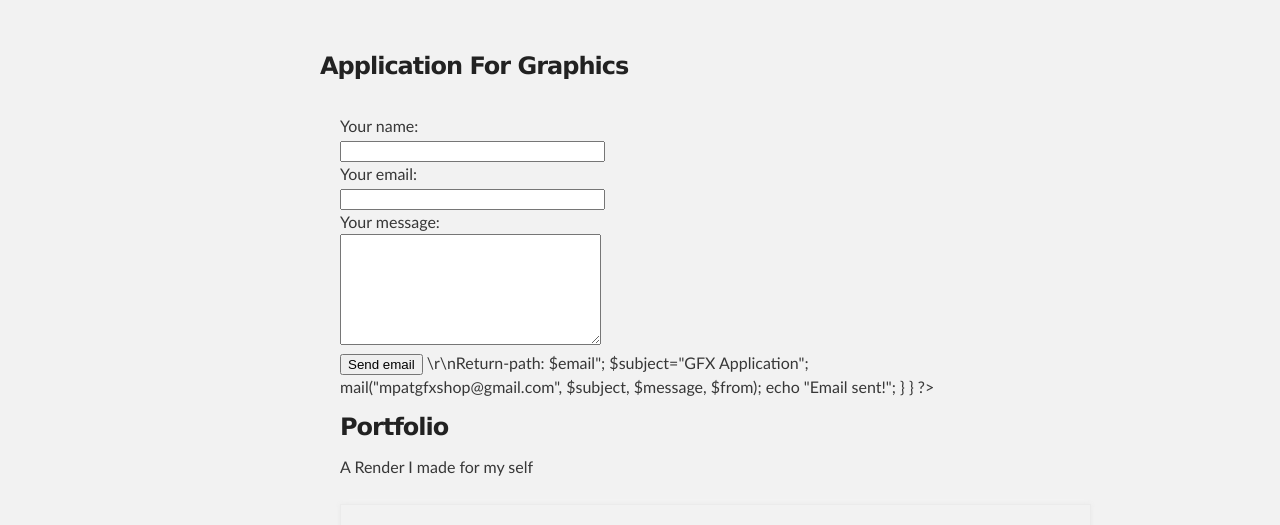
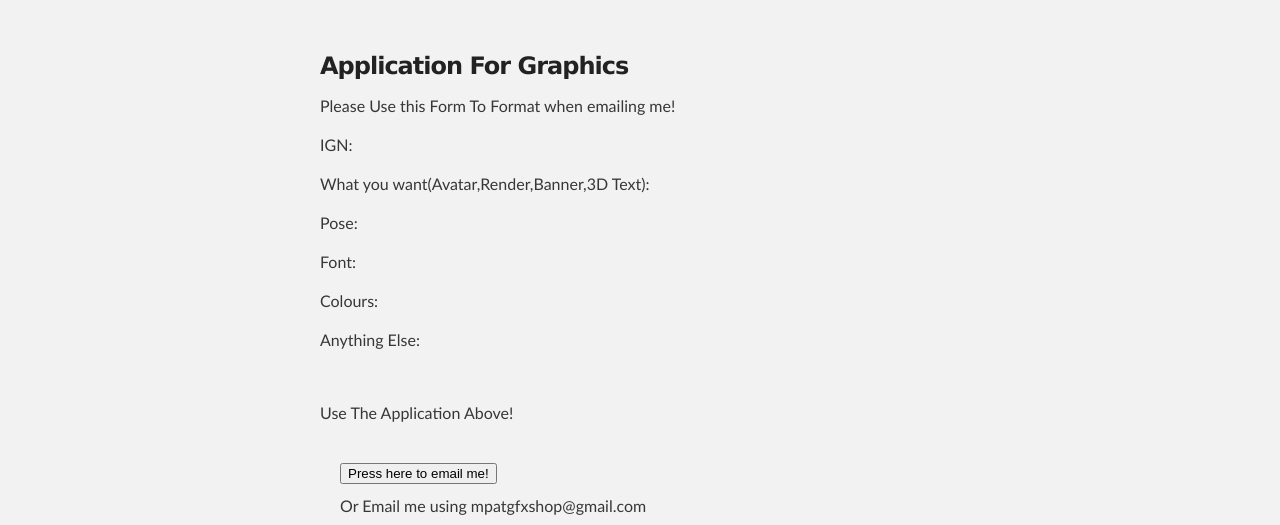
Before and after one commit to mpattrick/graphics, a plain HTML site: page ~tm82DA.html in a window 1280 px wide. Shown: the part 254-779 px from the top of the page. Drawn offline with Linux system fonts and the light colour scheme.

Commit message:
Form Update #3
Updated the form to a completely new way

```diff
--- a/~tm82DA.html
+++ b/~tm82DA.html
@@ -30,22 +30,19 @@
     <div id="main_content_wrap" class="outer">
       <section id="main_content" class="inner">
 	  <h3>Application For Graphics</h3>
-	  <form id="GFXApp" action="#" method="POST" enctype="multipart/form-data">
-	<div class="row">
-		<label for="name">Your name:</label><br />
-		<input id="name" class="input" name="name" type="text" value="" size="30" /><br />
-	</div>
-	<div class="row">
-		<label for="email">Your email:</label><br />
-		<input id="email" class="input" name="email" type="text" value="" size="30" /><br />
-	</div>
-	<div class="row">
-		<label for="message">Your message:</label><br />
-		<textarea id="message" class="input" name="message" rows="7" cols="30"></textarea><br />
-	</div>
-	<input id="submit_button" type="submit" value="Send email" />
-	<email>\r\nReturn-path: $email"; $subject="GFX Application"; mail("mpatgfxshop@gmail.com", $subject, $message, $from); echo "Email sent!"; } } ?>
-</form>
+	  <p>Please Use this Form To Format when emailing me!</p>
+	  <p>IGN:</p>
+	  <p>What you want(Avatar,Render,Banner,3D Text):</p>
+	  <p>Pose:</p>
+	  <p>Font:</p>
+	  <p>Colours:</p>
+	  <p>Anything Else:</p>
+	  <br />
+	  <p>Use The Application Above!</p>
+	  <form action="mailto:mpatgfxshop@gmail.com">
+	  <input type="submit" value="Press here to email me!">
+	  <p>Or Email me using mpatgfxshop@gmail.com</p>
+	  </form>
 		<h3>
 <a id="welcome-to-github-pages" class="anchor" href="#welcome-to-github-pages" aria-hidden="true"><span class="octicon octicon-link"></span></a>Portfolio</h3>
 <p>A Render I made for my self</p>
```
